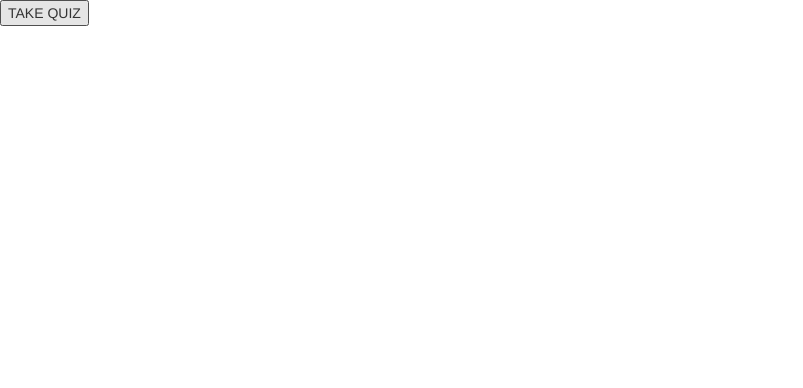
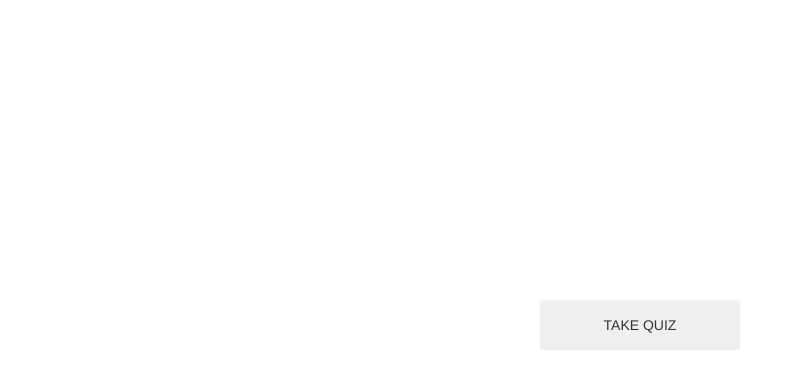
Before and after one commit to katkor/Quiz, a plain HTML site: page index.html in a window 1280 px wide. Shown: the whole page, without its empty margins (0-803 px from the left). Drawn offline with nearby package versions, Linux system fonts and the light colour scheme.

Commit message:
Added basic styles.

```diff
--- a/index.html
+++ b/index.html
@@ -7,15 +7,17 @@
 		<link rel="stylesheet" href="style.css" />
 	</head>
 	<body>
-		<button id="start">TAKE QUIZ</button>
-		<div class="questions">
+		<div class="col-sm-12 text-center">
+		<button id="start" class="btn">TAKE QUIZ</button>
+		</div>
+		<div class="questions text-center">
 		<div class="col-sm-12">
 		<h2>W którym wieku panowala caryca Katarzyna II Wielka?</h2>
 			<form>
 				<input type="radio" name="pyt1" value="odp1" checked>Odp. 1<br />
 				<input type="radio" name="pyt1" value="odp2">Odp. 2<br />
 				<input type="radio" name="pyt1" value="odp3">Odp. 3<br />
-				<input type="submit" value="NEXT">
+				<input type="submit" value="NEXT" class="btn">
 			</form>
 		</div>
 		</div>
--- a/style.css
+++ b/style.css
@@ -0,0 +1,11 @@
+#start {
+	position: relative;
+	top: 300px;
+	width: 200px;
+	height: 50px;
+}
+
+.questions {
+	position: relative;
+	top: 200px;
+}
```
